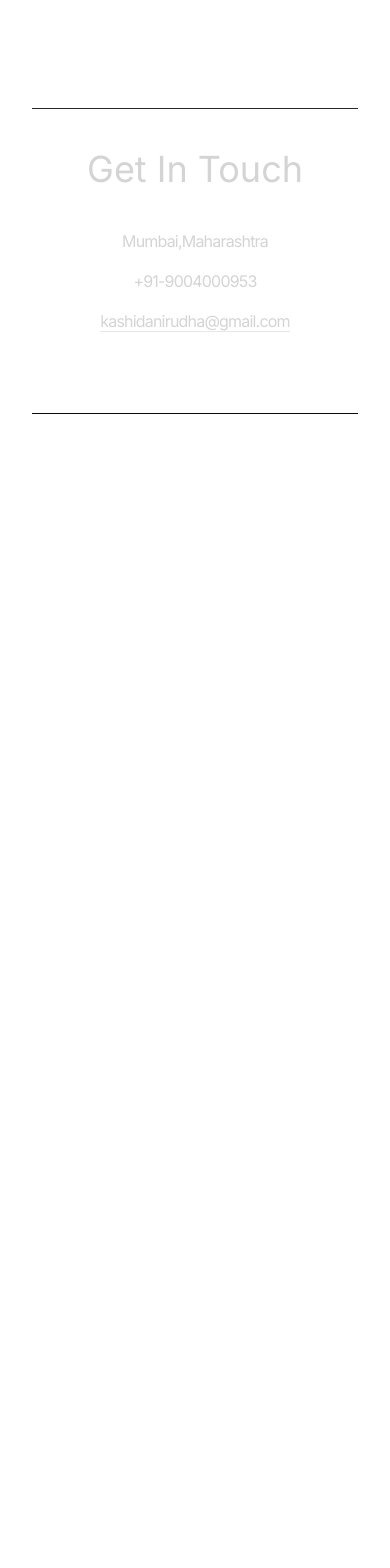
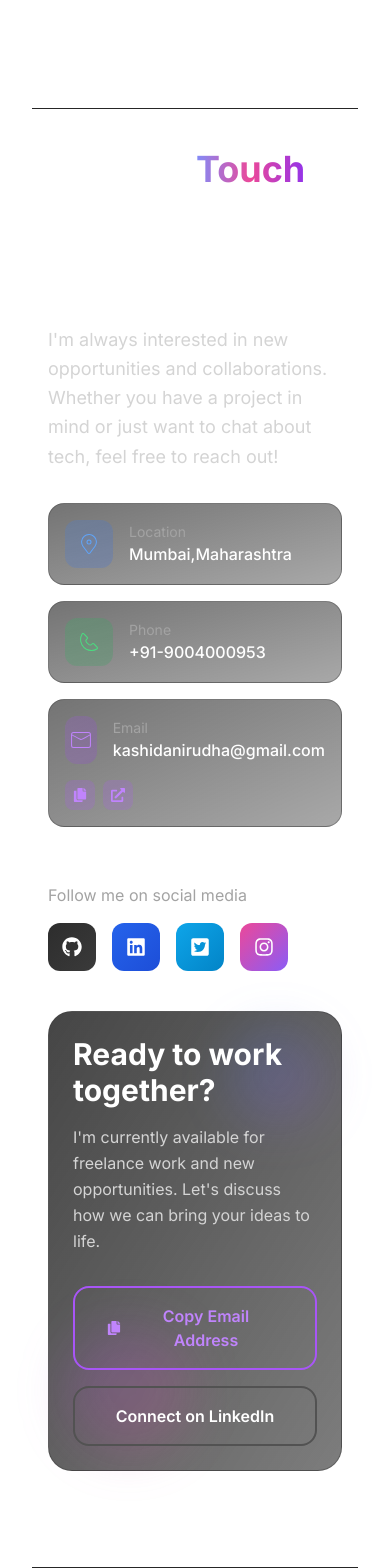
Before and after one commit to Anirudhakashid/Anirudha-Portfolio, a React (Vite) app: page / in a window 390 px wide. Shown: the part 5986-7554 px from the top of the page. Before the commit the page ends 6400 px from the top, so only its background shows below. Built offline with nearby package versions, Linux system fonts and the light colour scheme.

Commit message:
Revamp Contact component with new look

```diff
--- a/src/Components/Contact.jsx
+++ b/src/Components/Contact.jsx
@@ -1,38 +1,218 @@
 import { CONTACT } from "../constants";
 import { motion } from "framer-motion";
-import { CiMail } from "react-icons/ci";
+import { CiMail, CiLocationOn, CiPhone } from "react-icons/ci";
+import {
+  FaLinkedin,
+  FaGithub,
+  FaTwitterSquare,
+  FaInstagram,
+  FaCopy,
+  FaExternalLinkAlt,
+} from "react-icons/fa";
+import toast from "react-hot-toast";
 
 function Contact() {
+  const OpenGit = () =>
+    window.open("https://github.com/Anirudhakashid", "_blank");
+  const OpenLinkedin = () =>
+    window.open("https://www.linkedin.com/in/anirudha-kashid", "_blank");
+  const OpenX = () =>
+    window.open(
+      "https://x.com/anirudha_kashid?t=irA8t6iHqRXKYrzoEYUaTQ&s=08",
+      "_blank"
+    );
+  const OpenInsta = () =>
+    window.open(
+      "https://www.instagram.com/anirudha_.k?igsh=ajJkYzhqNDY3YTY=",
+      "_blank"
+    );
+
+  const handleEmailRedirect = () => {
+    try {
+      window.location.href = `mailto:${CONTACT.email}`;
+    } catch (err) {
+      handleEmailCopy();
+      toast.error("Failed to open email client. Email copied instead.", {
+        duration: 3000,
+      });
+    }
+  };
+
+  const handleEmailCopy = () => {
+    navigator.clipboard.writeText(CONTACT.email);
+    toast.success("Email copied to clipboard!", { duration: 3000 });
+  };
+
   return (
-    <div className="border-b border-neutral-950 pb-20">
+    <div className="border-b border-neutral-800 pb-24">
+      <div className="max-w-6xl mx-auto px-4">
         <motion.h2
           whileInView={{ opacity: 1, y: 0 }}
           initial={{ opacity: 0, y: -100 }}
-        transition={{ duration: 1 }}
-        className="my-10 text-center text-4xl"
+          transition={{ duration: 0.6 }}
+          className="sm:text-5xl text-4xl font-bold text-center mb-20 mt-10 text-white"
         >
-        Get In Touch
+          Get In{" "}
+          <span className="bg-gradient-to-r from-indigo-400 via-pink-500 to-purple-600 bg-clip-text text-transparent">
+            Touch
+          </span>
         </motion.h2>
-      <div className="text-center tracking-tighter">
-        <motion.p
+
+        <div className="grid grid-cols-1 lg:grid-cols-2 gap-10 md:gap-14 lg:gap-16 items-start">
+          <motion.div
             whileInView={{ opacity: 1, x: 0 }}
-          initial={{ opacity: 0, x: -100 }}
-          transition={{ duration: 1.5 }}
-          className="my-4"
+            initial={{ opacity: 0, x: -50 }}
+            transition={{ duration: 0.8 }}
+            className="space-y-8"
           >
-          {CONTACT.address}
-        </motion.p>
-        <motion.p
+            <div className="space-y-6">
+              <h3 className="text-2xl font-semibold text-white mb-6">
+                Let's Connect
+              </h3>
+              <p className="text-lg text-neutral-300 leading-relaxed">
+                I'm always interested in new opportunities and collaborations.
+                Whether you have a project in mind or just want to chat about
+                tech, feel free to reach out!
+              </p>
+            </div>
+
+            <div className="space-y-4">
+              <motion.div
+                whileHover={{ x: 5 }}
+                className="flex items-center gap-4 p-4 rounded-2xl bg-gradient-to-br from-neutral-900/60 to-neutral-800/40 border border-neutral-700/40 hover:border-neutral-600/60 transition-all duration-300"
+              >
+                <div className="w-12 h-12 bg-gradient-to-br from-blue-500/20 to-blue-600/20 rounded-xl flex items-center justify-center">
+                  <CiLocationOn className="text-2xl text-blue-400" />
+                </div>
+                <div>
+                  <p className="text-neutral-400 text-sm">Location</p>
+                  <p className="text-white font-medium">{CONTACT.address}</p>
+                </div>
+              </motion.div>
+
+              <motion.div
+                whileHover={{ x: 5 }}
+                className="flex items-center gap-4 p-4 rounded-2xl bg-gradient-to-br from-neutral-900/60 to-neutral-800/40 border border-neutral-700/40 hover:border-neutral-600/60 transition-all duration-300"
+              >
+                <div className="w-12 h-12 bg-gradient-to-br from-green-500/20 to-green-600/20 rounded-xl flex items-center justify-center">
+                  <CiPhone className="text-2xl text-green-400" />
+                </div>
+                <div>
+                  <p className="text-neutral-400 text-sm">Phone</p>
+                  <p className="text-white font-medium">{CONTACT.phoneNo}</p>
+                </div>
+              </motion.div>
+
+              <motion.div
+                whileHover={{ x: 5 }}
+                className="flex flex-col sm:flex-row sm:items-center sm:justify-between gap-4 p-4 rounded-2xl bg-gradient-to-br from-neutral-900/60 to-neutral-800/40 border border-neutral-700/40 hover:border-neutral-600/60 transition-all duration-300 group"
+              >
+                <div className="flex items-center gap-4">
+                  <div className="w-12 h-12 bg-gradient-to-br from-purple-500/20 to-purple-600/20 rounded-xl flex items-center justify-center">
+                    <CiMail className="text-2xl text-purple-400" />
+                  </div>
+                  <div>
+                    <p className="text-neutral-400 text-sm">Email</p>
+                    <p className="text-white font-medium group-hover:text-purple-400 transition-colors">
+                      {CONTACT.email}
+                    </p>
+                  </div>
+                </div>
+                <div className="flex gap-2">
+                  <motion.button
+                    whileHover={{ scale: 1.1 }}
+                    whileTap={{ scale: 0.95 }}
+                    onClick={handleEmailCopy}
+                    className="p-2 bg-purple-500/20 hover:bg-purple-500/30 rounded-lg transition-colors"
+                    title="Copy email"
+                  >
+                    <FaCopy className="text-purple-400 text-sm" />
+                  </motion.button>
+                  <motion.button
+                    whileHover={{ scale: 1.1 }}
+                    whileTap={{ scale: 0.95 }}
+                    onClick={handleEmailRedirect}
+                    className="p-2 bg-purple-500/20 hover:bg-purple-500/30 rounded-lg transition-colors"
+                    title="Open email client"
+                  >
+                    <FaExternalLinkAlt className="text-purple-400 text-sm" />
+                  </motion.button>
+                </div>
+              </motion.div>
+            </div>
+
+            <div className="pt-6">
+              <p className="text-neutral-400 mb-4">Follow me on social media</p>
+              <div className="flex flex-wrap gap-4">
+                {[OpenGit, OpenLinkedin, OpenX, OpenInsta].map((fn, idx) => (
+                  <motion.div
+                    key={idx}
+                    whileHover={{ y: -2, scale: 1.1 }}
+                    whileTap={{ scale: 0.95 }}
+                    onClick={fn}
+                    className="w-12 h-12 rounded-xl flex items-center justify-center cursor-pointer transition-all duration-300 hover:shadow-lg"
+                    style={{
+                      background: [
+                        "linear-gradient(to bottom right, #2d2d2d, #3a3a3a)",
+                        "linear-gradient(to bottom right, #2563eb, #1d4ed8)",
+                        "linear-gradient(to bottom right, #0ea5e9, #0284c7)",
+                        "linear-gradient(to bottom right, #ec4899, #8b5cf6)",
+                      ][idx],
+                    }}
+                  >
+                    {[FaGithub, FaLinkedin, FaTwitterSquare, FaInstagram][idx]({
+                      className: "text-xl text-white",
+                    })}
+                  </motion.div>
+                ))}
+              </div>
+            </div>
+          </motion.div>
+
+          <motion.div
             whileInView={{ opacity: 1, x: 0 }}
-          initial={{ opacity: 0, x: 100 }}
-          transition={{ duration: 1.5 }}
-          className="my-4"
+            initial={{ opacity: 0, x: 50 }}
+            transition={{ duration: 0.8, delay: 0.2 }}
+            className="flex flex-col justify-center h-full"
           >
-          {CONTACT.phoneNo}
-        </motion.p>
-        <a href="https://mail.google.com" target="_blank" className="border-b">
-          {CONTACT.email}
-        </a>
+            <div className="relative p-6 sm:p-8 rounded-3xl bg-gradient-to-br from-neutral-900/80 to-neutral-800/60 border border-neutral-700/50 w-full">
+              <div className="absolute top-4 right-4 w-24 h-24 bg-gradient-to-br from-blue-500/20 to-purple-500/20 rounded-full blur-xl"></div>
+              <div className="absolute bottom-4 left-4 w-32 h-32 bg-gradient-to-br from-purple-500/20 to-pink-500/20 rounded-full blur-xl"></div>
+
+              <div className="relative z-10">
+                <h3 className="text-3xl font-bold text-white mb-4">
+                  Ready to work together?
+                </h3>
+                <p className="text-neutral-300 mb-8 leading-relaxed">
+                  I'm currently available for freelance work and new
+                  opportunities. Let's discuss how we can bring your ideas to
+                  life.
+                </p>
+
+                <div className="space-y-4">
+                  <motion.button
+                    whileHover={{ scale: 1.05 }}
+                    whileTap={{ scale: 0.95 }}
+                    onClick={handleEmailCopy}
+                    className="w-full px-8 py-4 bg-transparent border-2 border-purple-500 text-purple-400 font-semibold rounded-2xl hover:bg-purple-500/10 transition-all duration-300 flex items-center justify-center gap-2"
+                  >
+                    <FaCopy className="text-sm" />
+                    Copy Email Address
+                  </motion.button>
+
+                  <motion.button
+                    whileHover={{ scale: 1.05 }}
+                    whileTap={{ scale: 0.95 }}
+                    onClick={OpenLinkedin}
+                    className="w-full px-8 py-4 bg-transparent border-2 border-neutral-600 text-white font-semibold rounded-2xl hover:border-blue-500 hover:bg-blue-500/10 transition-all duration-300"
+                  >
+                    Connect on LinkedIn
+                  </motion.button>
+                </div>
+              </div>
+            </div>
+          </motion.div>
+        </div>
       </div>
     </div>
   );
```
Lines whose indentation alone changed are shown as unchanged.
